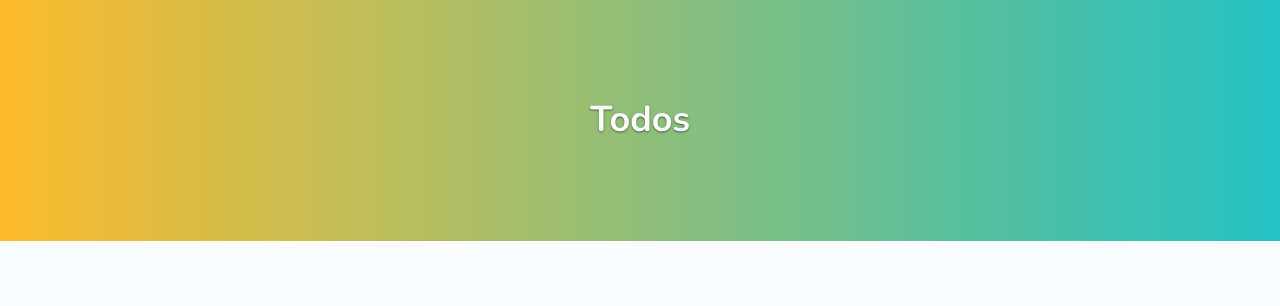
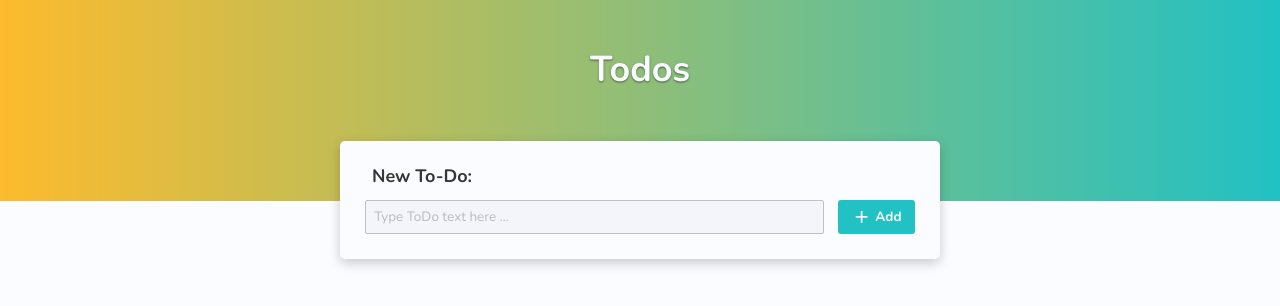
Before and after one commit to hassansribet/ToDo-App, an Angular app: page / in a window 1280 px wide. Shown: the top 306 px of the page. Built offline with nearby package versions, Linux system fonts and the light colour scheme.

Commit message:
add todo-box to todos page

```diff
--- a/src/app/_pages/todos/todos.component.html
+++ b/src/app/_pages/todos/todos.component.html
@@ -1,3 +1,23 @@
 <section class="heading-section">
   <h1 class="title is-3 has-text-centered">Todos</h1>
 </section>
+
+<div class="container">
+  <div class="todo-box">
+    <h2 class="title is-6">New To-Do:</h2>
+
+    <form>
+      <div class="field is-grouped">
+        <p class="control is-small is-expanded">
+          <input class="input is-small" type="text" placeholder="Type ToDo text here ...">
+        </p>
+
+        <p class="control">
+          <button class="button is-small">
+            <i class="material-icons add">add</i>&nbsp;Add
+          </button>
+        </p>
+      </div>
+    </form>
+  </div>
+</div>
--- a/src/app/_pages/todos/todos.component.scss
+++ b/src/app/_pages/todos/todos.component.scss
@@ -3,13 +3,51 @@
 .heading-section {
   background: linear-gradient(to right, $yellow 0%, $light-blue 100%);
 
-  padding: 100px;
+  padding: 50px 50px 110px 50px;
 
   .title {
-    font-weight: 900;
+    font-weight: bold;
 
     color: $light;
 
     text-shadow: 0 1px 2px rgba( black, .5);
   }
 }
+
+.container {
+  max-width: 600px;
+
+  .todo-box {
+    padding: 25px;
+    margin-top: -60px;
+
+    //border: 1px solid black;
+    border-radius: 5px;
+
+    background: $light;
+
+    box-shadow: 0 4px 12px rgba(black, .2);
+
+    .title {
+      margin: 0 7px 14px 7px;
+    }
+
+    .input {
+      border: 1px solid silver;
+    }
+
+    .button {
+      background-color: $light-blue;
+      color: $light;
+
+      font-weight: bold;
+
+      border: none;
+      border-radius: 3px;
+
+      i {
+        font-size: 1.5em;
+      }
+    }
+  }
+}
--- a/src/index.html
+++ b/src/index.html
@@ -6,6 +6,8 @@
   <base href="/">
   <meta name="viewport" content="width=device-width, initial-scale=1">
   <link rel="icon" type="image/x-icon" href="favicon.ico">
+
+  <link href="https://fonts.googleapis.com/icon?family=Material+Icons" rel="stylesheet">
 </head>
 <body>
   <app-root></app-root>
```
